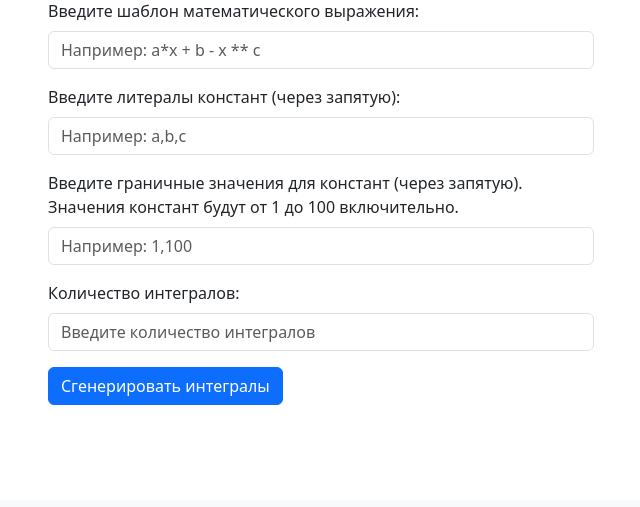
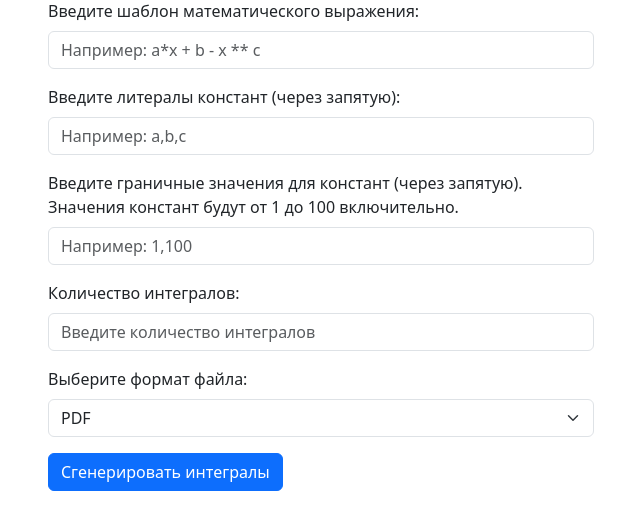
Before and after one commit to sariya23/generate_math_problems, a Flask app: page /higher_math/integrals in a window 1280 px wide. Shown: the part 300-807 px from the top of the page, without its empty margins (319-959 px from the left). Before the commit the page ends 705 px from the top, so only its background shows below. Run offline with Flask 3, Linux system fonts and the light colour scheme; some libraries are stand-ins or nearby versions.

Commit message:
Add select file format

```diff
--- a/templates/higher_math/generate_data_integral_form.html
+++ b/templates/higher_math/generate_data_integral_form.html
@@ -21,5 +21,13 @@
         <input type="number" class="form-control" name="numExpressions" id="numExpressions"
                placeholder="Введите количество интегралов" required>
     </div>
+    <div class="mb-3">
+        <label for="fileFormatSelect" class="form-label">Выберите формат файла:</label>
+        <select class="form-select" name="file_format" id="fileFormatSelect">
+            <option value="pdf">PDF</option>
+            <option value="docx">DOCX</option>
+            <option value="tex">TEX</option>
+        </select>
+    </div>
     <button type="submit" class="btn btn-primary">Сгенерировать интегралы</button>
 </form>
```
Also changed, not shown: static/js/sendFormData.js (deleted).
